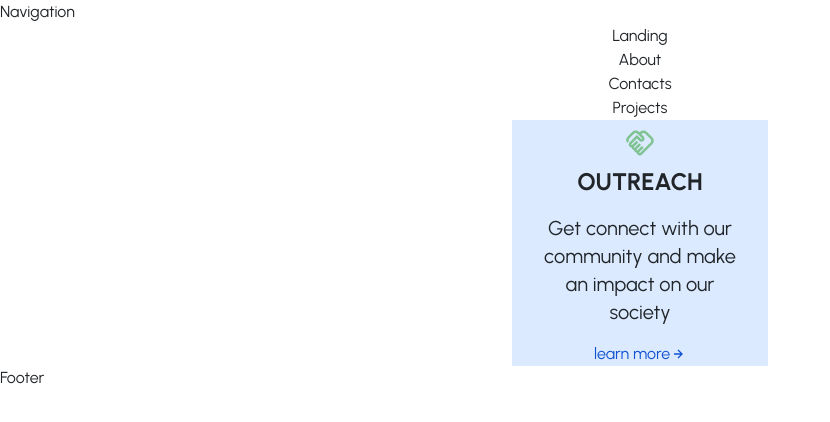
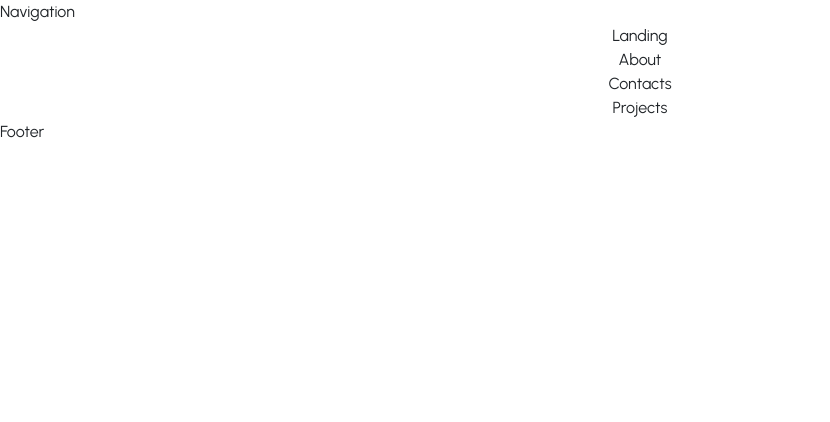
Before and after one commit to acm-ucr/ewb-website, a Next.js app: page / in a window 1280 px wide. Shown: the top 422 px of the page, without its empty margins (0-830 px from the left). Built offline with nearby package versions, Linux system fonts and the light colour scheme.

Commit message:
Removed Focus Import

```diff
--- a/src/app/page.js
+++ b/src/app/page.js
@@ -2,8 +2,6 @@ import About from "@/components/home/About";
 import Landing from "@/components/home/Landing";
 import Projects from "@/components/home/Projects";
 import WhyJoin from "@/components/home/Contacts";
-import { ICONS } from "../data/icons";
-import Focus from "../components/home/Focus";
 
 const Home = () => {
   return (
@@ -12,12 +10,6 @@ const Home = () => {
       <About />
       <WhyJoin />
       <Projects />
-      <Focus
-        title="OUTREACH"
-        description="Get connect with our community and make an impact on our society"
-        link="google.com"
-        icon={ICONS.handshake}
-      />
     </>
   );
 };
```
